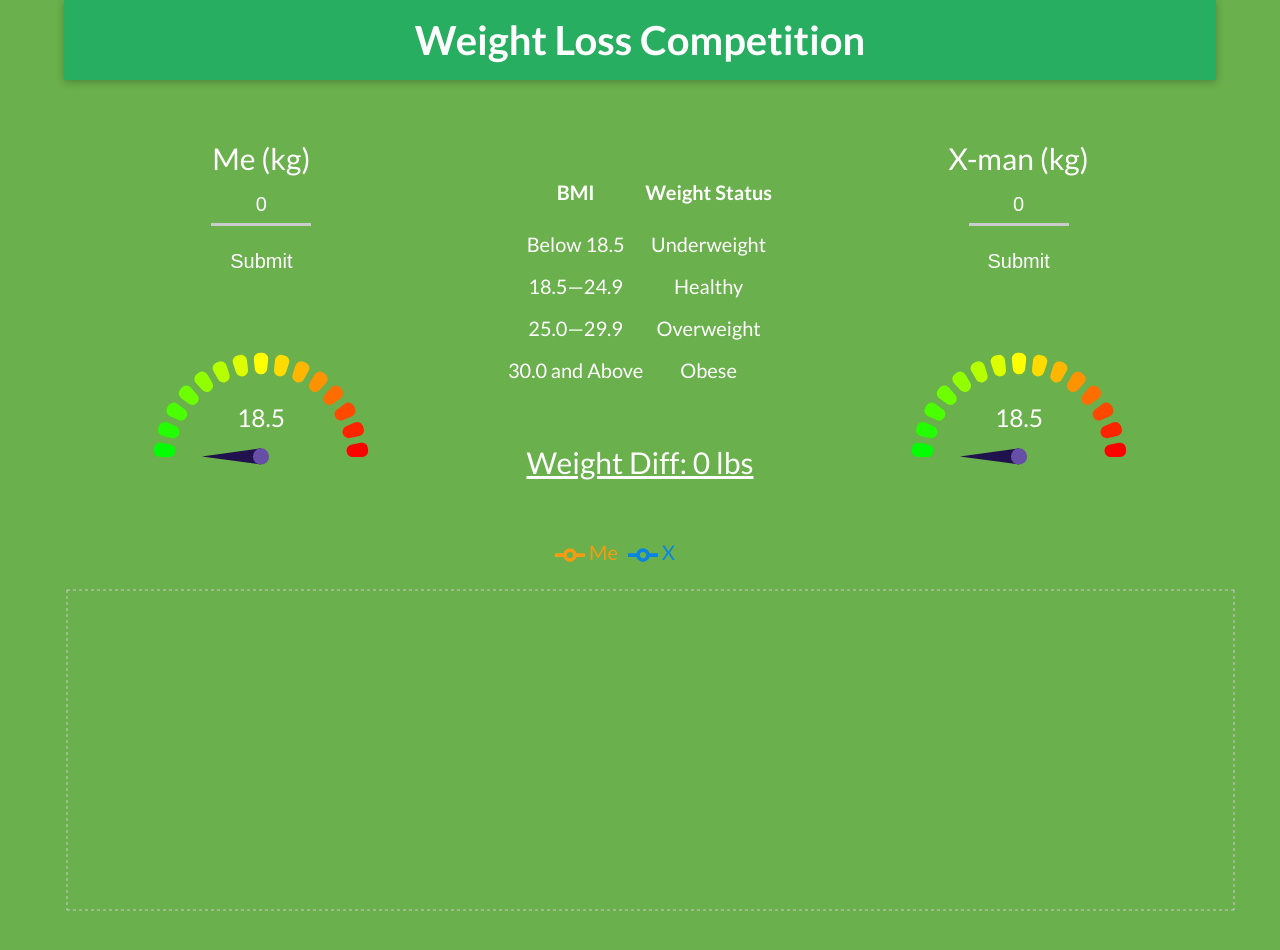
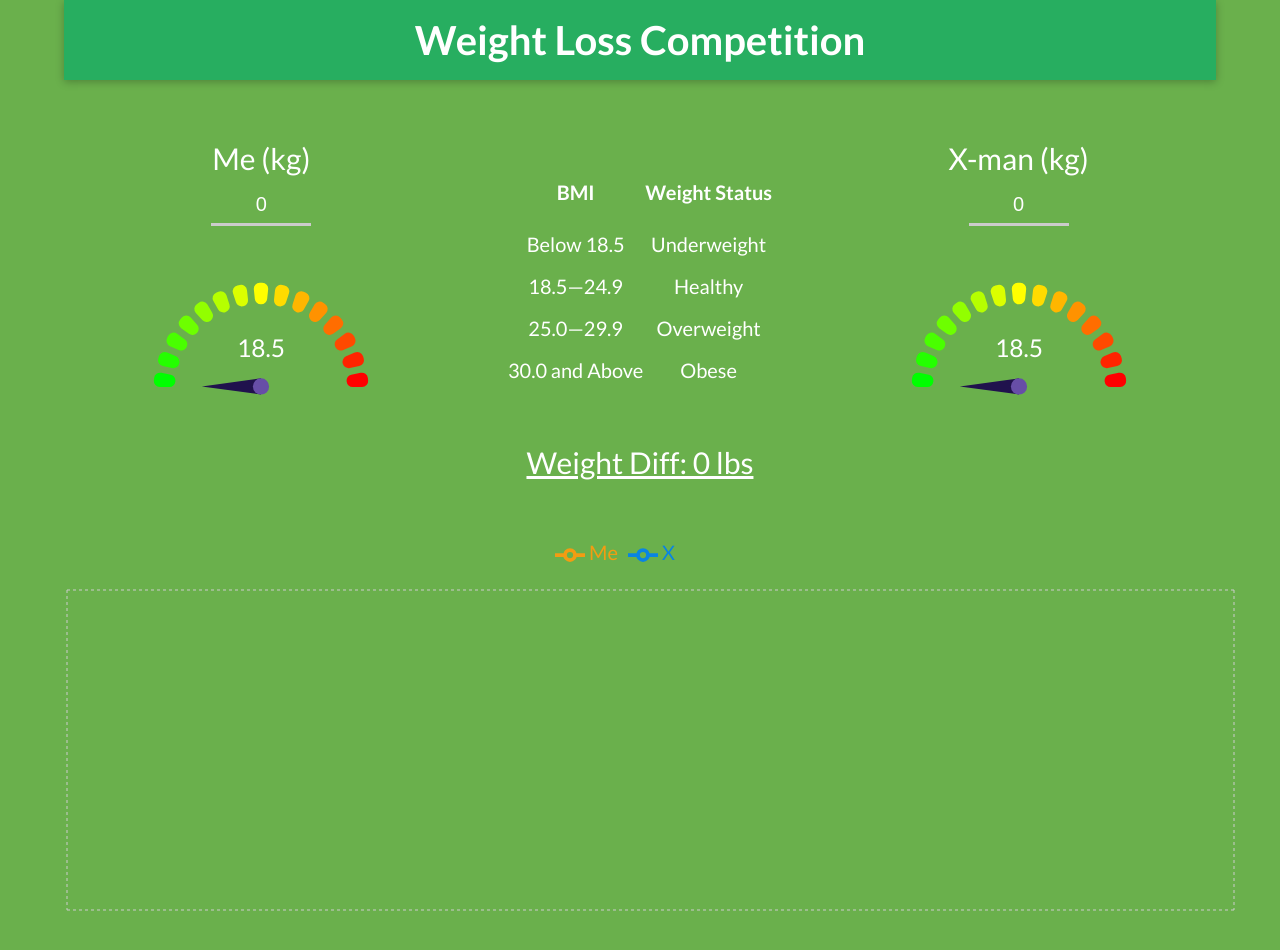
Before and after one commit to herxch/WLC_Front, a React (Create React App) app: page / in a window 1280 px wide. Shown: the top 950 px of the page. Built offline with nearby package versions, Linux system fonts and the light colour scheme; no server answers.

Commit message:
fix autofocus

```diff
--- a/src/App.js
+++ b/src/App.js
@@ -149,6 +149,17 @@ const App = (props) => {
   const onPwChangeHandler = () => {
     setMessages(null);
   };
+
+  const onSetMeIsValidHandler = () => {
+    setMeIsValid(false);
+    myFetch();
+  };
+
+  const onSetXIsValidHandler = () => {
+    setXIsValid(false);
+    myFetch();
+  };
+
   const modalForm = (
     <form onSubmit={onModalSubmitHandler} className={'modal-form'}>
       <label htmlFor='error' className='error'>
@@ -161,6 +172,7 @@ const App = (props) => {
         ref={passwordInputRef}
         name={modalInputId}
         onChange={onPwChangeHandler}
+        autoFocus
       />
       <div className='modal-btn-container'>
         <button type='submit'>Submit</button>
@@ -184,6 +196,8 @@ const App = (props) => {
         onSetModalInputId={onSetModalInputIdHandler}
         isMeAuth={isMeAuth}
         isXAuth={isXAuth}
+        onSetMeIsValid={onSetMeIsValidHandler}
+        onSetXIsValid={onSetXIsValidHandler}
       />
       <TwoLineChart data={data} />
     </div>
--- a/src/components/Layout/BMI.js
+++ b/src/components/Layout/BMI.js
@@ -37,8 +37,11 @@ const BMI = (props) => {
       return;
     }
     if (id === 'me') {
-      const enteredWeight = meInputRef.current.value;
+      const enteredWeight = +meInputRef.current.value;
       try {
+        if (enteredWeight < 55 || enteredWeight > 90) {
+          return;
+        }
         const res = await fetch(`${process.env.REACT_APP_BACKEND_URL}/api/me`, {
           method: 'POST',
           headers: {
@@ -47,21 +50,25 @@ const BMI = (props) => {
           },
           body: JSON.stringify({
             date: new Date().toLocaleDateString(),
-            me: +enteredWeight,
+            me: enteredWeight,
           }),
         });
         const resData = await res.json();
         if (!res.ok) {
           throw new Error(resData.message);
         }
-        // setMeIsValid(false);
+        props.onSetMeIsValid();
       } catch (err) {
+        return;
         // setMessages(err.message);
       }
     }
     if (id === 'x') {
       const enteredWeight = xInputRef.current.value;
       try {
+        if (enteredWeight < 55 || enteredWeight > 90) {
+          return;
+        }
         const res = await fetch(`${process.env.REACT_APP_BACKEND_URL}/api/x`, {
           method: 'POST',
           headers: {
@@ -70,14 +77,14 @@ const BMI = (props) => {
           },
           body: JSON.stringify({
             date: new Date().toLocaleDateString(),
-            x: +enteredWeight,
+            x: enteredWeight,
           }),
         });
         const resData = await res.json();
         if (!res.ok) {
           throw new Error(resData.message);
         }
-        // setXIsValid(false);
+        props.onSetXIsValid();
       } catch (err) {
         // setMessages(err.message);
       }
--- a/src/components/UI/Input.js
+++ b/src/components/UI/Input.js
@@ -19,7 +19,7 @@ const Input = (props) => {
           ref={props.InputRef}
           className={classes.input}
         />
-        <button disabled={!props.IsValid} type='submit' className={classes.btn}>
+        <button hidden={!props.IsValid} type='submit' className={classes.btn}>
           Submit
         </button>
       </form>
```
